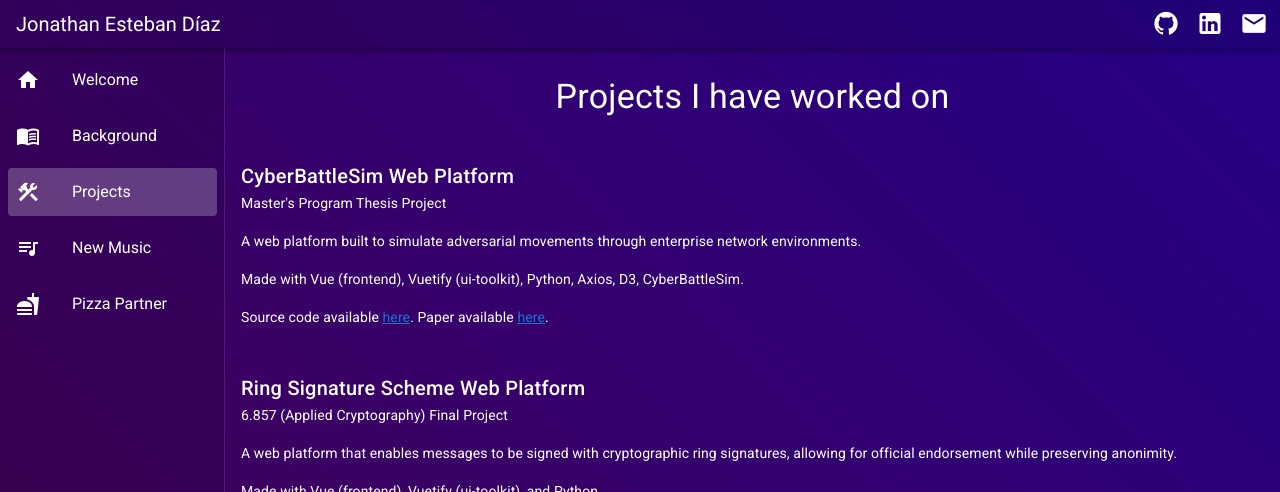
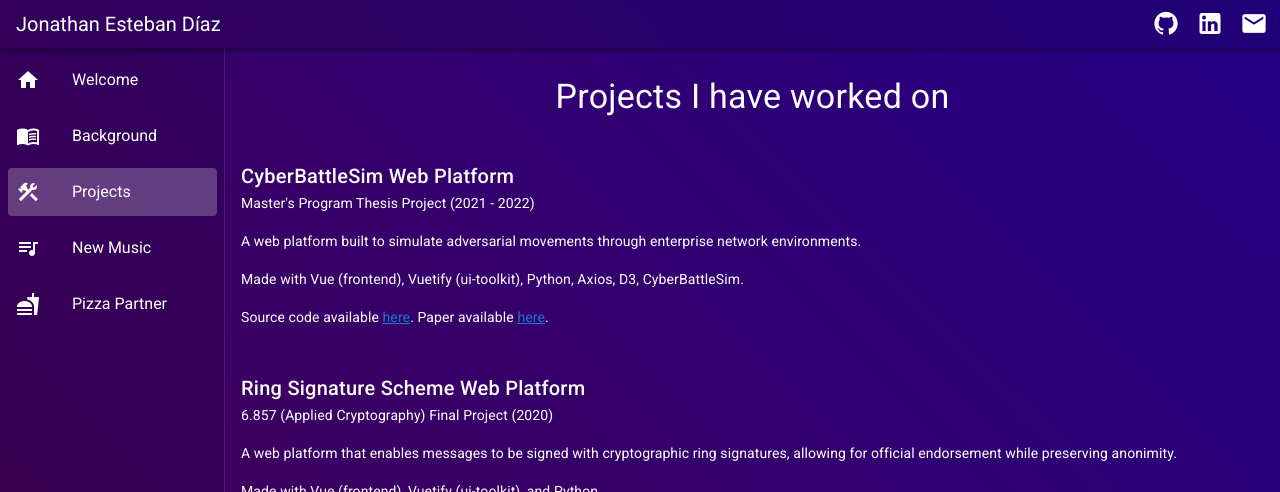
Before and after one commit to jonabox/Personal-Site, a Nuxt app: page /projects in a window 1280 px wide. Shown: the top 492 px of the page. Built offline with nearby package versions, Linux system fonts and the light colour scheme.

Commit message:
word-break to project titles; data scaffolding

```diff
--- a/pages/projects.vue
+++ b/pages/projects.vue
@@ -10,13 +10,16 @@
       </v-card>
 
       <v-card flat color="transparent" class="my-3">
-        <v-card-title>CyberBattleSim Web Platform</v-card-title>
+        <v-card-title style="word-break: normal"
+          >CyberBattleSim Web Platform</v-card-title
+        >
         <v-card-subtitle class="white--text"
-          >Master's Program Thesis Project</v-card-subtitle
+          >Master's Program Thesis Project (2021 - 2022)</v-card-subtitle
         >
         <v-card-text class="white--text">
           <p>
-            A web platform built to simulate adversarial movements through enterprise network environments.
+            A web platform built to simulate adversarial movements through
+            enterprise network environments.
           </p>
           <p>
             Made with Vue (frontend), Vuetify (ui-toolkit), Python, Axios, D3,
@@ -30,9 +33,11 @@
       </v-card>
 
       <v-card flat color="transparent" class="my-3">
-        <v-card-title>Ring Signature Scheme Web Platform</v-card-title>
+        <v-card-title style="word-break: normal"
+          >Ring Signature Scheme Web Platform</v-card-title
+        >
         <v-card-subtitle class="white--text"
-          >6.857 (Applied Cryptography) Final Project</v-card-subtitle
+          >6.857 (Applied Cryptography) Final Project (2020)</v-card-subtitle
         >
         <v-card-text class="white--text">
           <p>
@@ -49,7 +54,7 @@
       </v-card>
 
       <v-card flat color="transparent" class="my-3">
-        <v-card-title>Pizza-Partner</v-card-title>
+        <v-card-title style="word-break: normal">Pizza-Partner</v-card-title>
         <v-card-subtitle class="white--text"
           >MIT Web Lab Project (2020)</v-card-subtitle
         >
@@ -70,7 +75,9 @@
       </v-card>
 
       <v-card flat color="transparent" class="my-3">
-        <v-card-title>Multi-Party Computation Web Platform </v-card-title>
+        <v-card-title style="word-break: normal"
+          >Multi-Party Computation Web Platform
+        </v-card-title>
         <v-card-subtitle class="white--text"
           >MIT Research Program (2019)
         </v-card-subtitle>
@@ -87,7 +94,7 @@
       </v-card>
 
       <v-card flat color="transparent" class="my-3">
-        <v-card-title>Mentorly</v-card-title>
+        <v-card-title style="word-break: normal">Mentorly</v-card-title>
         <v-card-subtitle class="white--text"
           >MIT 6.170 Software Studio Project (2018)</v-card-subtitle
         >
@@ -104,7 +111,7 @@
       </v-card>
 
       <v-card flat color="transparent" class="my-3">
-        <v-card-title>History Box</v-card-title>
+        <v-card-title style="word-break: normal">History Box</v-card-title>
         <v-card-subtitle class="white--text"
           >MIT Web Lab Project (2018)</v-card-subtitle
         >
@@ -129,5 +136,30 @@ export default {
     Logo,
     VuetifyLogo,
   },
+//   data() {
+//     return {
+//       projects: [
+//         {
+//           title: "CyberBattleSim Web Platform",
+//           subtitle: "Master's Program Thesis Project",
+//           year: "2022",
+//           texts: [
+//             "A web platform built to simulate adversarial movements through enterprise network environments.",
+//             "Made with Vue (frontend), Vuetify (ui-toolkit), Python, Axios, D3, CyberBattleSim.",
+//           ],
+//           links: [
+//             {
+//               what: "Source Code",
+//               url: "https://github.com/jonabox/CyberBattleSimWebUI",
+//             },
+//             {
+//               what: "Paper",
+//               url: "https://jonabox.com/CBSP_Itasec22.pdf",
+//             },
+//           ],
+//         },
+//       ],
+//     };
+//   },
 };
 </script>
```
